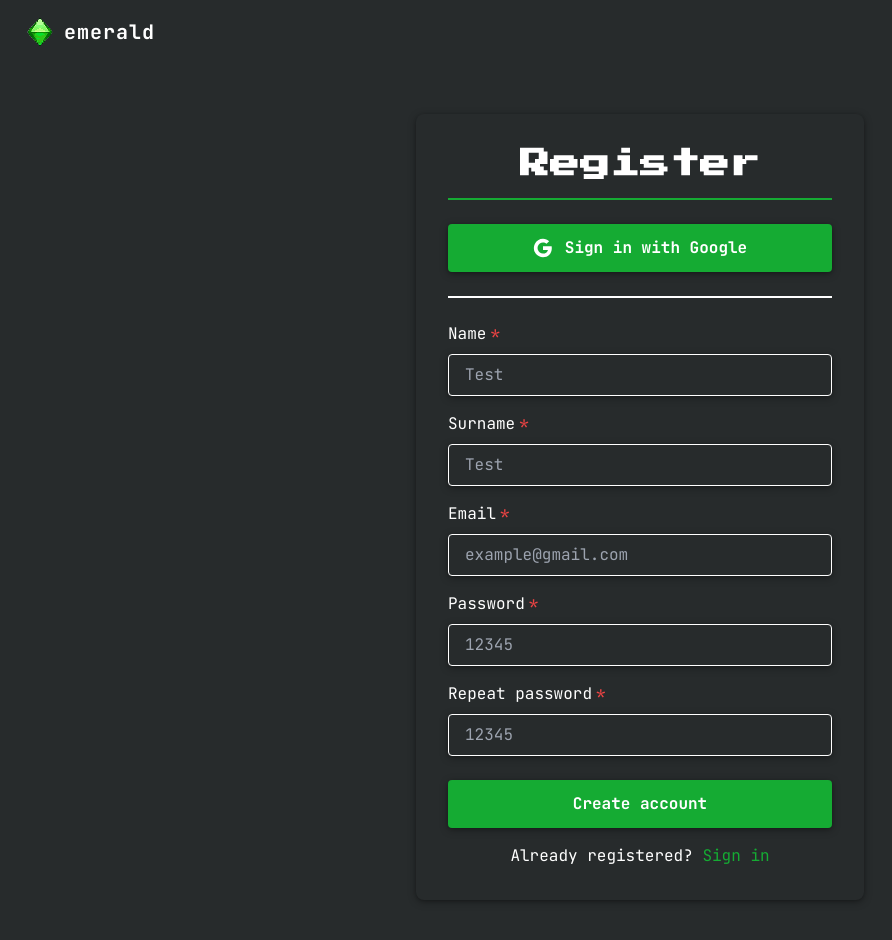
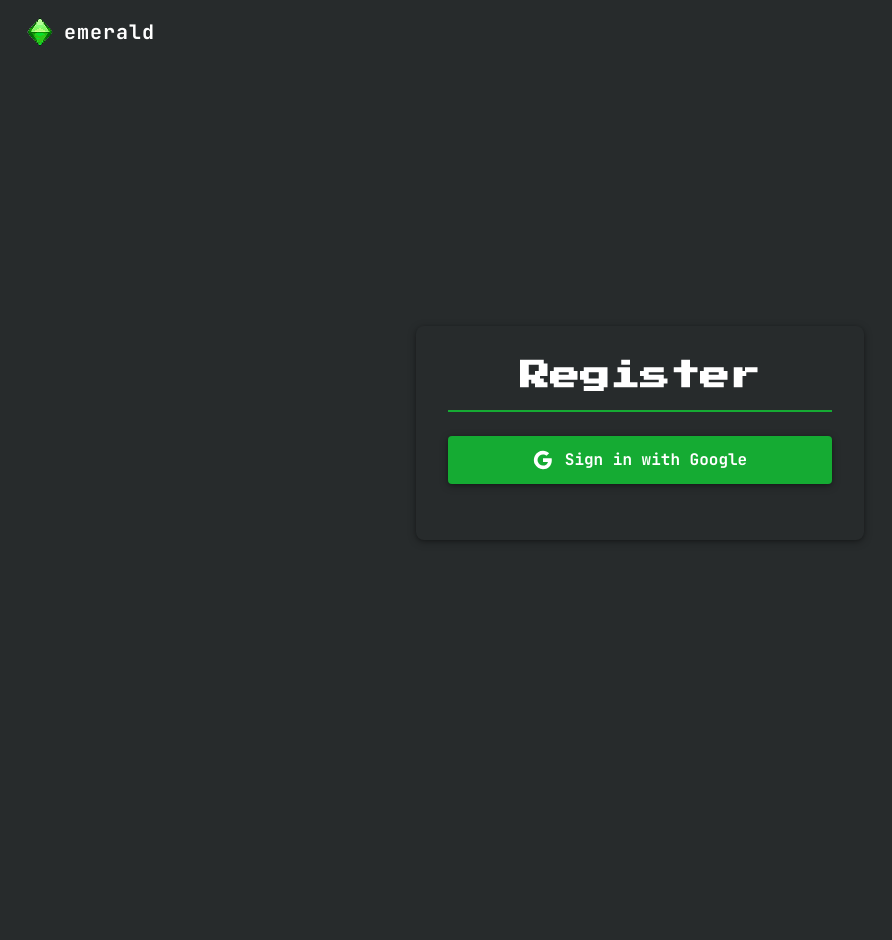
Before and after one commit to mohinska/EmeraldWebApp, a React (Create React App) app in the folder frontend/: page /register in a window 1280 px wide. Shown: the top 940 px of the page, without its empty margins (0-892 px from the left). After the commit the page ends 800 px from the top, so only its background shows below. Built offline with nearby package versions, Linux system fonts and the light colour scheme.

Commit message:
sign in fix

```diff
--- a/frontend/src/pages/Login.tsx
+++ b/frontend/src/pages/Login.tsx
@@ -44,7 +44,7 @@ const Login: React.FC = () => {
                     className="mb-6"
                 />
 
-                <Separator color="white" className="mb-6" />
+                {/* <Separator color="white" className="mb-6" />
 
                 <form onSubmit={handleSubmit}>
                     <FormField
@@ -85,7 +85,7 @@ const Login: React.FC = () => {
                     to="/register"
                     text="Don't have an account?"
                     linkText="Register"
-                />
+                /> */}
             </AuthForm>
         </PageLayout>
     );
--- a/frontend/src/pages/Register.tsx
+++ b/frontend/src/pages/Register.tsx
@@ -109,7 +109,7 @@ const Register: React.FC = () => {
                     className="mb-6"
                 />
 
-                <Separator color="white" className="mb-6" />
+                {/* <Separator color="white" className="mb-6" />
 
                 <form onSubmit={handleSubmit}>
                     <FormField
@@ -186,7 +186,7 @@ const Register: React.FC = () => {
                     to="/login"
                     text="Already registered?"
                     linkText="Sign in"
-                />
+                /> */}
             </AuthForm>
         </PageLayout>
     );
```
